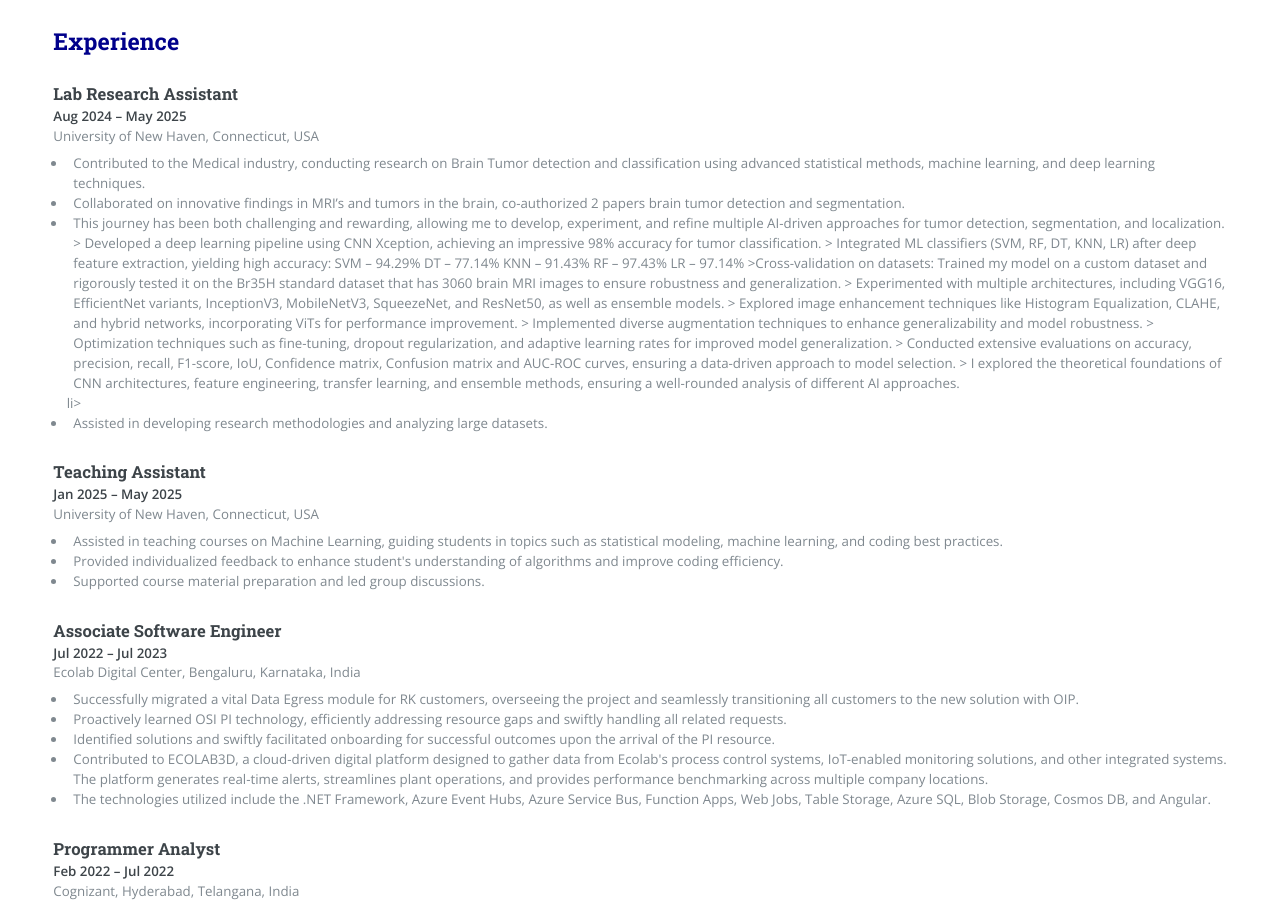
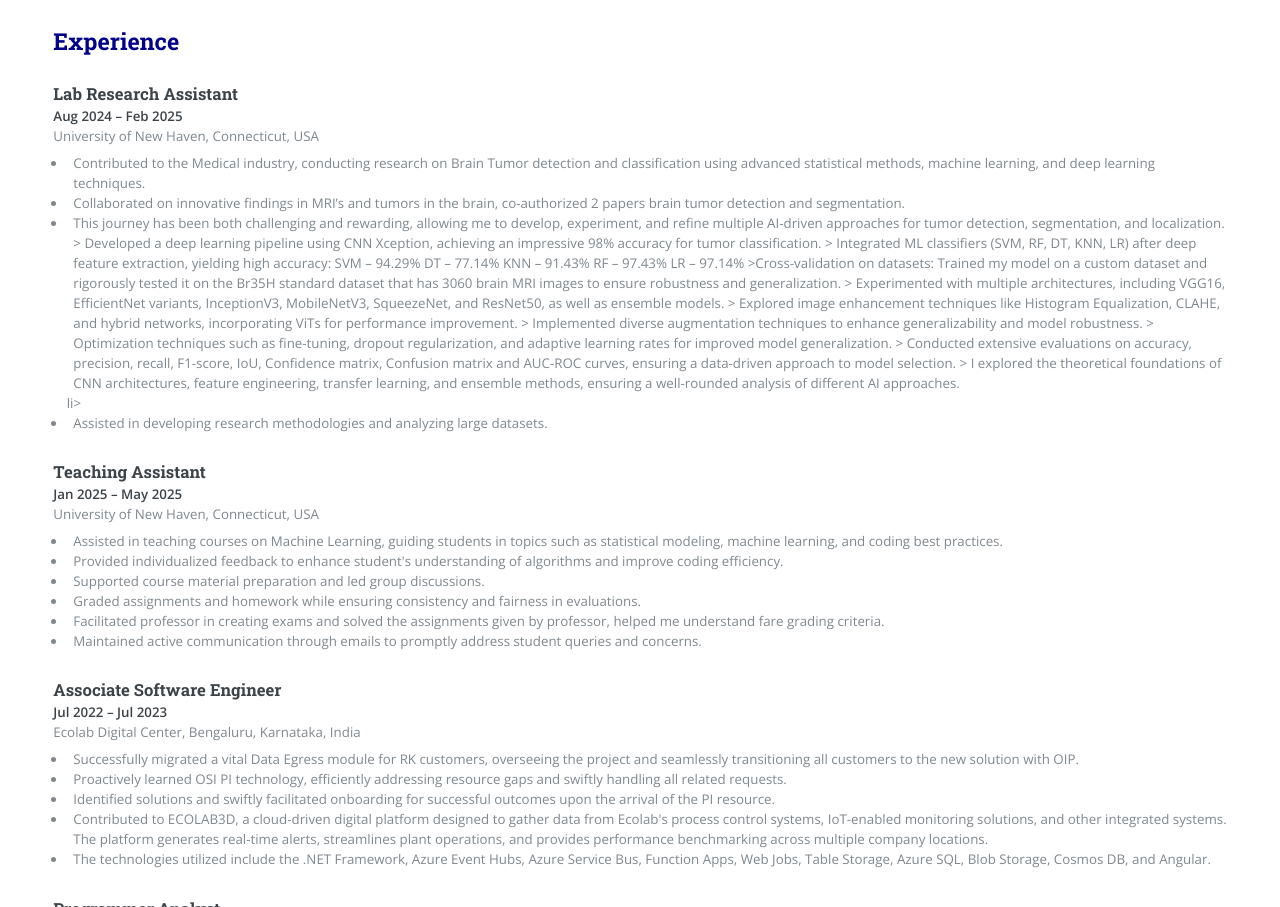
Before and after one commit to Vaishnavi071220/portfolio-website, a plain HTML site: page index.html in a window 1280 px wide. Shown: the part 1316-2223 px from the top of the page. Drawn offline with nearby package versions, Linux system fonts and the light colour scheme.

Commit message:
Update index.html

```diff
--- a/index.html
+++ b/index.html
@@ -98,7 +98,7 @@ Let’s connect and collaborate!</p>
         <div class="timeline">
             <div class="timeline-item">
                 <h3>Lab Research Assistant</h3>
-                <p><strong>Aug 2024 – May 2025</strong><br>University of New Haven, Connecticut, USA</p>
+                <p><strong>Aug 2024 – Feb 2025</strong><br>University of New Haven, Connecticut, USA</p>
                 <ul>
                     <li>Contributed to the Medical industry, conducting research on Brain Tumor detection and classification using advanced statistical methods, machine learning, and deep learning techniques.</li>
                     <li>Collaborated on innovative findings in MRI’s and tumors in the brain, co-authorized 2 papers brain tumor detection and segmentation.</li>
@@ -128,9 +128,15 @@ LR – 97.14%
                     <li>Assisted in teaching courses on Machine Learning, guiding students in topics such as statistical modeling, machine learning, and coding best practices.</li>
                     <li>Provided individualized feedback to enhance student's understanding of algorithms and improve coding efficiency.</li>
                     <li>Supported course material preparation and led group discussions.</li>
+                    <li>Graded assignments and homework while ensuring consistency and fairness in evaluations.</li>
+                    <li>Facilitated professor in creating exams and solved the assignments given by professor, helped me understand fare grading criteria.</li>
+                    <li>Maintained active communication through emails to promptly address student queries and concerns.</li>
+
                 </ul>
             </div>
             <div class="timeline-item">
+
+
 
                 <h3>Associate Software Engineer</h3>
                 <p><strong>Jul 2022 – Jul 2023</strong><br>Ecolab Digital Center, Bengaluru, Karnataka, India</p>
```
